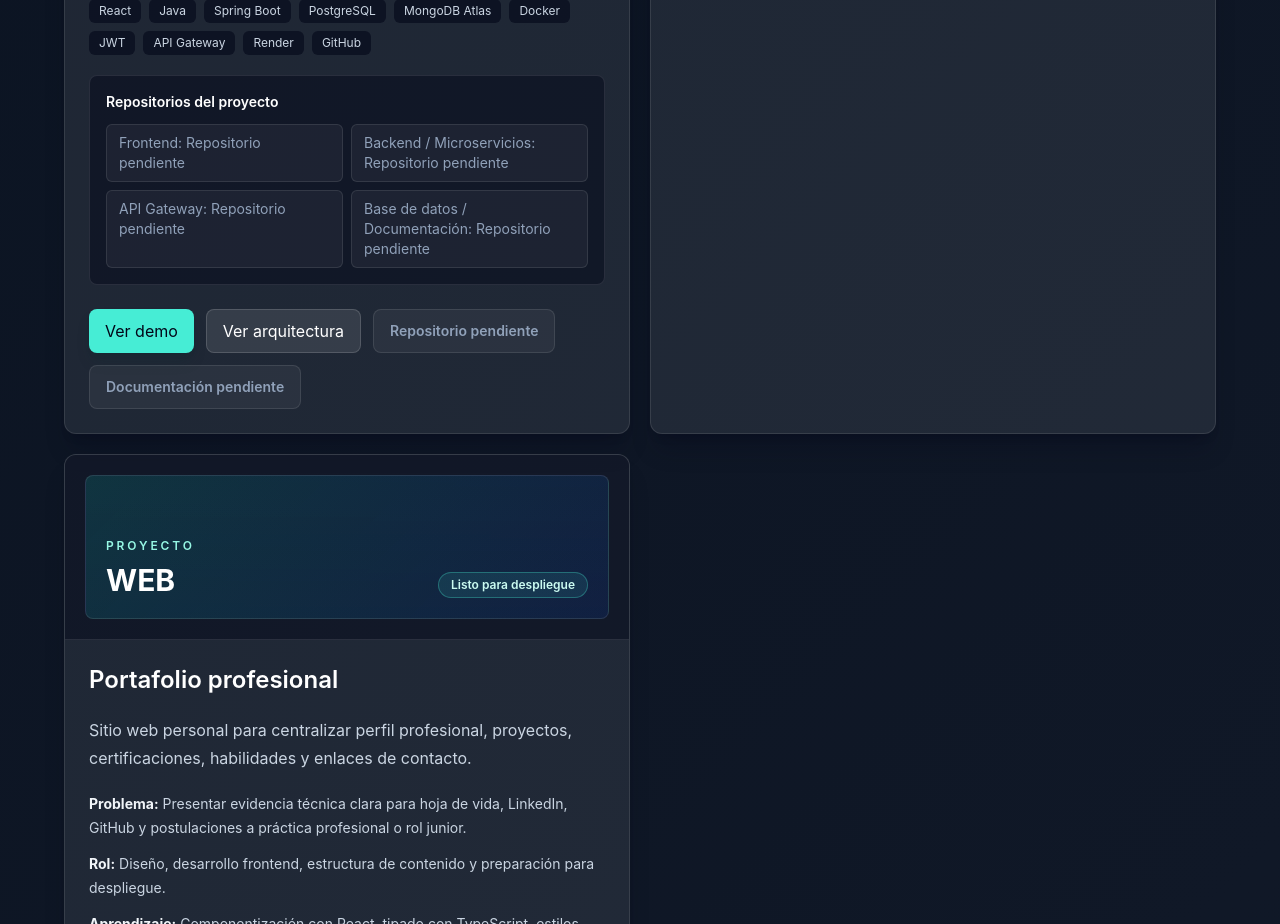
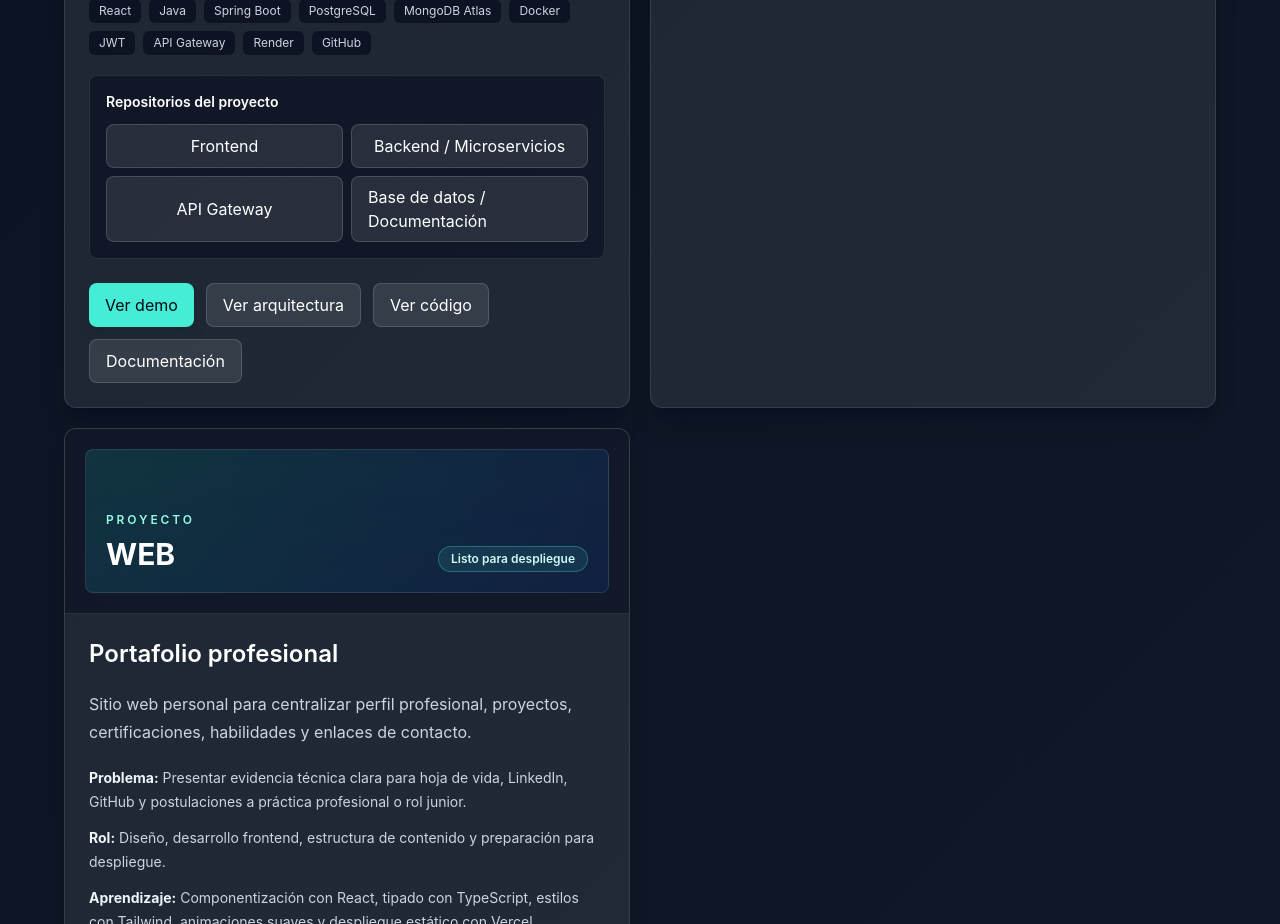
Before and after one commit to pilo77/carlos-villamil-portfolio, a React (Vite) app: page / in a window 1280 px wide. Shown: the part 2220-3144 px from the top of the page. Built offline with nearby package versions, Linux system fonts and the light colour scheme.

Commit message:
feat(projects): add verified RematePOS repository links

```diff
--- a/src/data/projects.ts
+++ b/src/data/projects.ts
@@ -57,36 +57,36 @@ export const projects: Project[] = [
       },
       { label: 'Ver arquitectura', href: '#arquitectura-rematepos' },
       {
-        label: 'Repositorio pendiente',
-        status: 'pending',
-        note: 'Agregar URL real de GitHub cuando el repositorio esté público',
+        label: 'Ver código',
+        href: 'https://github.com/RematePos/RematePos',
+        newTab: true,
       },
       {
-        label: 'Documentación pendiente',
-        status: 'pending',
-        note: 'Agregar README o documentación técnica pública cuando esté disponible',
+        label: 'Documentación',
+        href: 'https://github.com/RematePos/RematePos-bd',
+        newTab: true,
       },
     ],
     repoLinks: [
       {
         label: 'Frontend',
-        status: 'pending',
-        note: 'Agregar URL real del repositorio frontend cuando esté público.',
+        status: 'available',
+        url: 'https://github.com/RematePos/RematePos-Frontend',
       },
       {
         label: 'Backend / Microservicios',
-        status: 'pending',
-        note: 'Agregar URL real del repositorio backend cuando esté público.',
+        status: 'available',
+        url: 'https://github.com/RematePos/RematePos-Backend',
       },
       {
         label: 'API Gateway',
-        status: 'pending',
-        note: 'Agregar URL real del API Gateway cuando esté público.',
+        status: 'available',
+        url: 'https://github.com/RematePos/RematePos-api',
       },
       {
         label: 'Base de datos / Documentación',
-        status: 'pending',
-        note: 'Agregar URL real de documentación o base de datos cuando esté pública.',
+        status: 'available',
+        url: 'https://github.com/RematePos/RematePos-bd',
       },
     ],
   },
```
